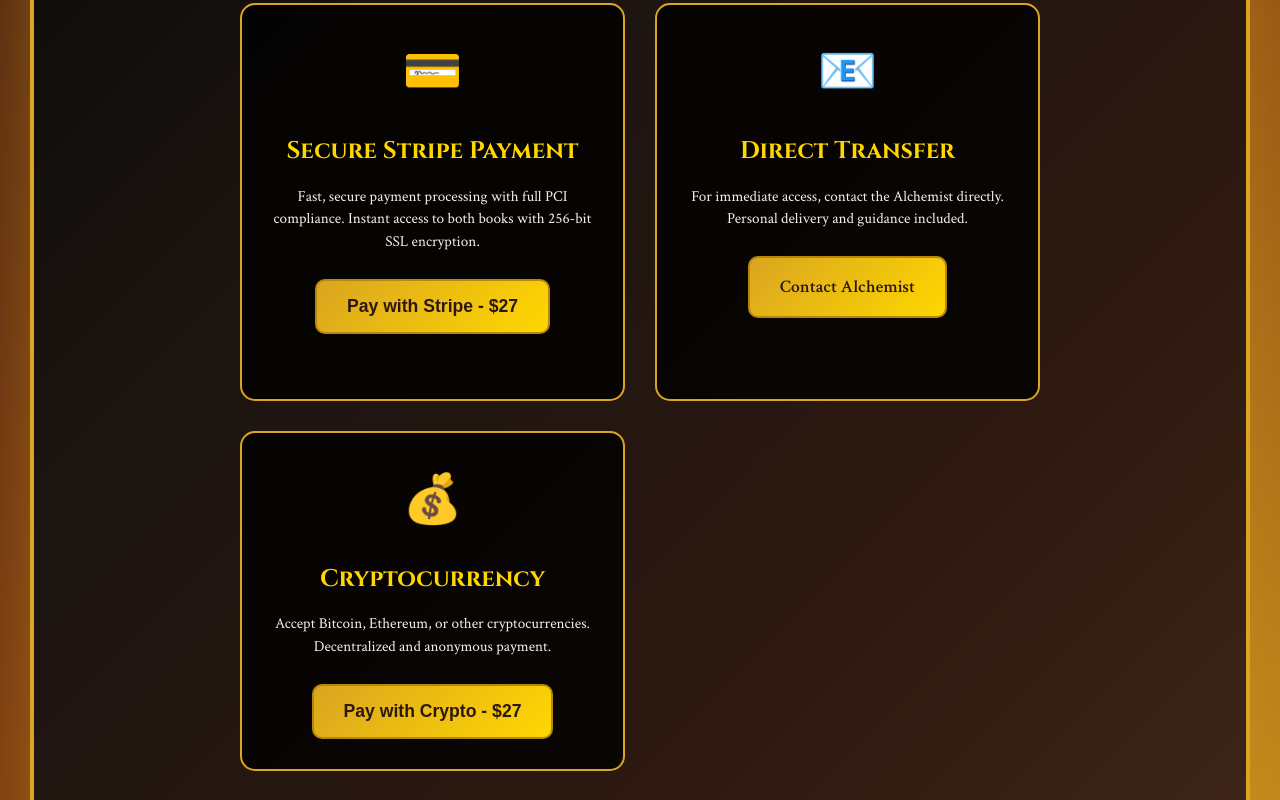
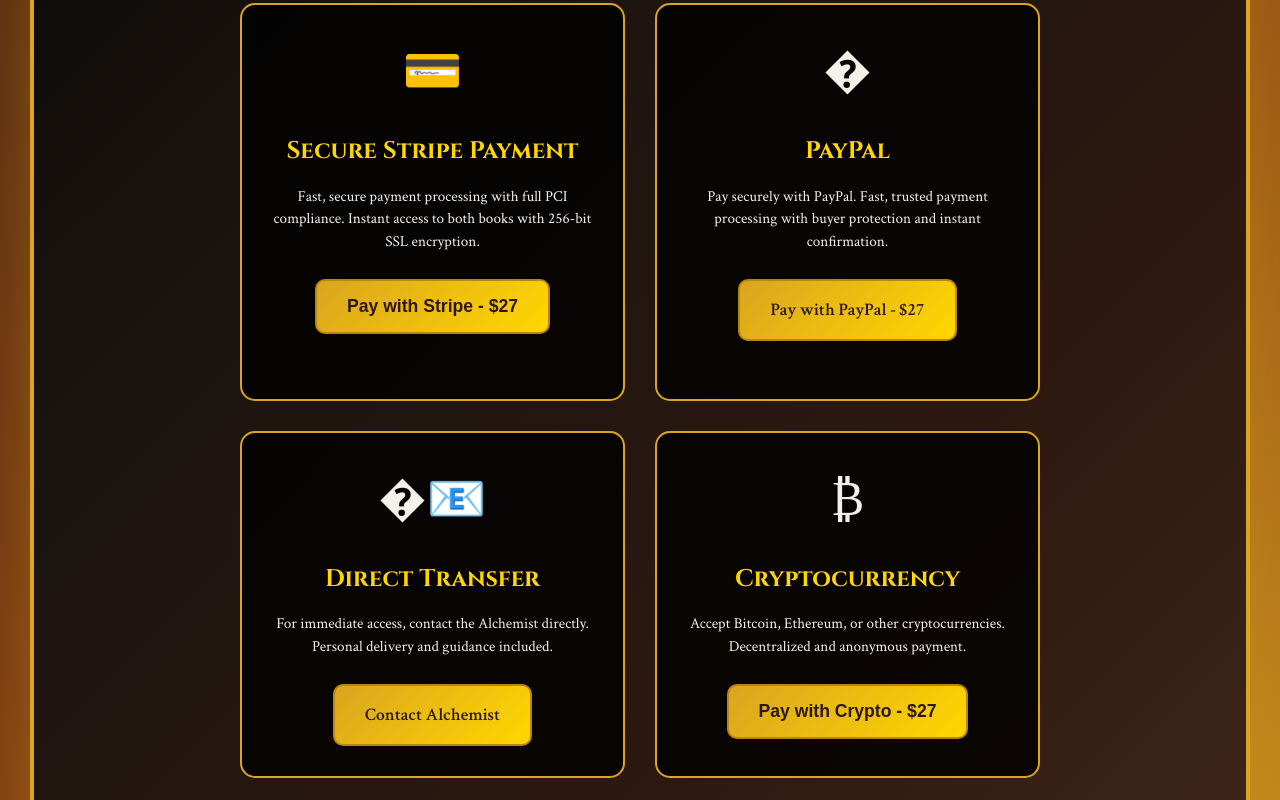
Before and after one commit to marganarok/royal-library-website, a website: page public/alchemist_pack_product_page.html in a window 1280 px wide. Shown: the part 2580-3380 px from the top of the page. Drawn offline with Linux system fonts and the light colour scheme; a script that the page names is missing.

Commit message:
Add PayPal payment option to Alchemist Pack
- Add PayPal.me link as fourth payment method
- Include security attributes (noopener noreferrer) for external link
- Maintain consistent styling with other payment options
- Position PayPal between Stripe and Direct Transfer for logical flow

```diff
--- a/public/alchemist_pack_product_page.html
+++ b/public/alchemist_pack_product_page.html
@@ -571,7 +571,18 @@
             </div>
 
             <div class="payment-card">
-                <div class="payment-icon">📧</div>
+                <div class="payment-icon">�</div>
+                <h3 class="payment-name">PayPal</h3>
+                <p class="payment-description">
+                    Pay securely with PayPal. Fast, trusted payment processing with buyer protection and instant confirmation.
+                </p>
+                <a href="https://paypal.me/AlchemistsStone" target="_blank" rel="noopener noreferrer" class="payment-button">
+                    Pay with PayPal - $27
+                </a>
+            </div>
+
+            <div class="payment-card">
+                <div class="payment-icon">�📧</div>
                 <h3 class="payment-name">Direct Transfer</h3>
                 <p class="payment-description">
                     For immediate access, contact the Alchemist directly. Personal delivery and guidance included.
@@ -582,7 +593,7 @@
             </div>
 
             <div class="payment-card">
-                <div class="payment-icon">💰</div>
+                <div class="payment-icon">₿</div>
                 <h3 class="payment-name">Cryptocurrency</h3>
                 <p class="payment-description">
                     Accept Bitcoin, Ethereum, or other cryptocurrencies. Decentralized and anonymous payment.
```
